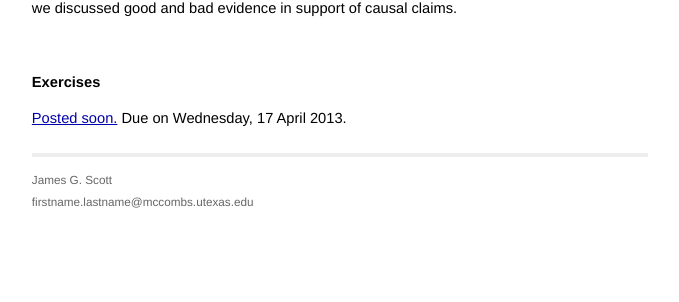
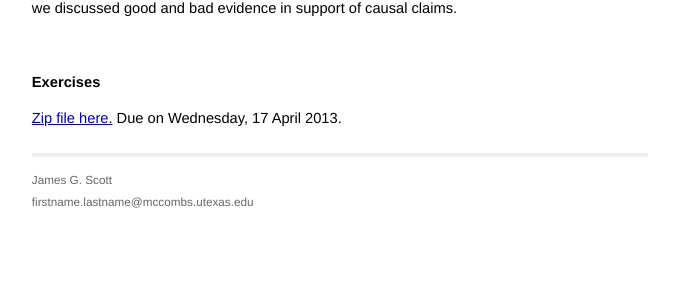
Before and after one commit to jgscott/SSC325, a Jekyll site: the page built from _posts/2013-04-08-week11.md, in a window 1280 px wide. Shown: the part 531-833 px from the top of the page, without its empty margins (300-979 px from the left). Built offline with Jekyll 4.4.1, drawn with Linux system fonts in a browser that asks for light colours.

Commit message:
exercises 10

```diff
--- a/_posts/2013-04-08-week11.md
+++ b/_posts/2013-04-08-week11.md
@@ -28,4 +28,4 @@ Looking ahead to next week, you should read the chapters on causality from the K
 
 Exercises
 ---------
-[Posted soon.](http://jgscott.github.com/SSC325/exercises/exercises10-SSC325H.zip)  Due on Wednesday, 17 April 2013.
+[Zip file here.](http://jgscott.github.com/SSC325/exercises/exercises10-SSC325H.zip)  Due on Wednesday, 17 April 2013.
```
Also changed, not shown: 1 other file.
